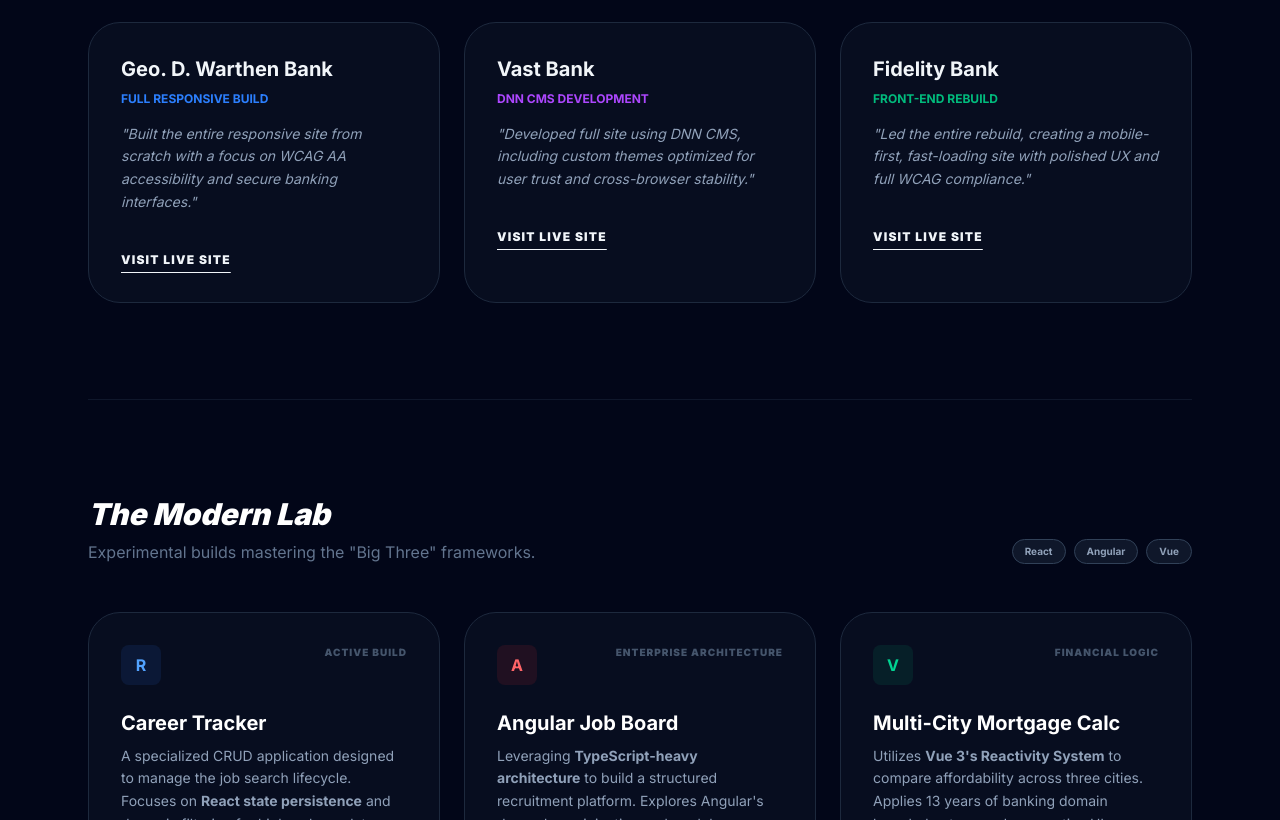
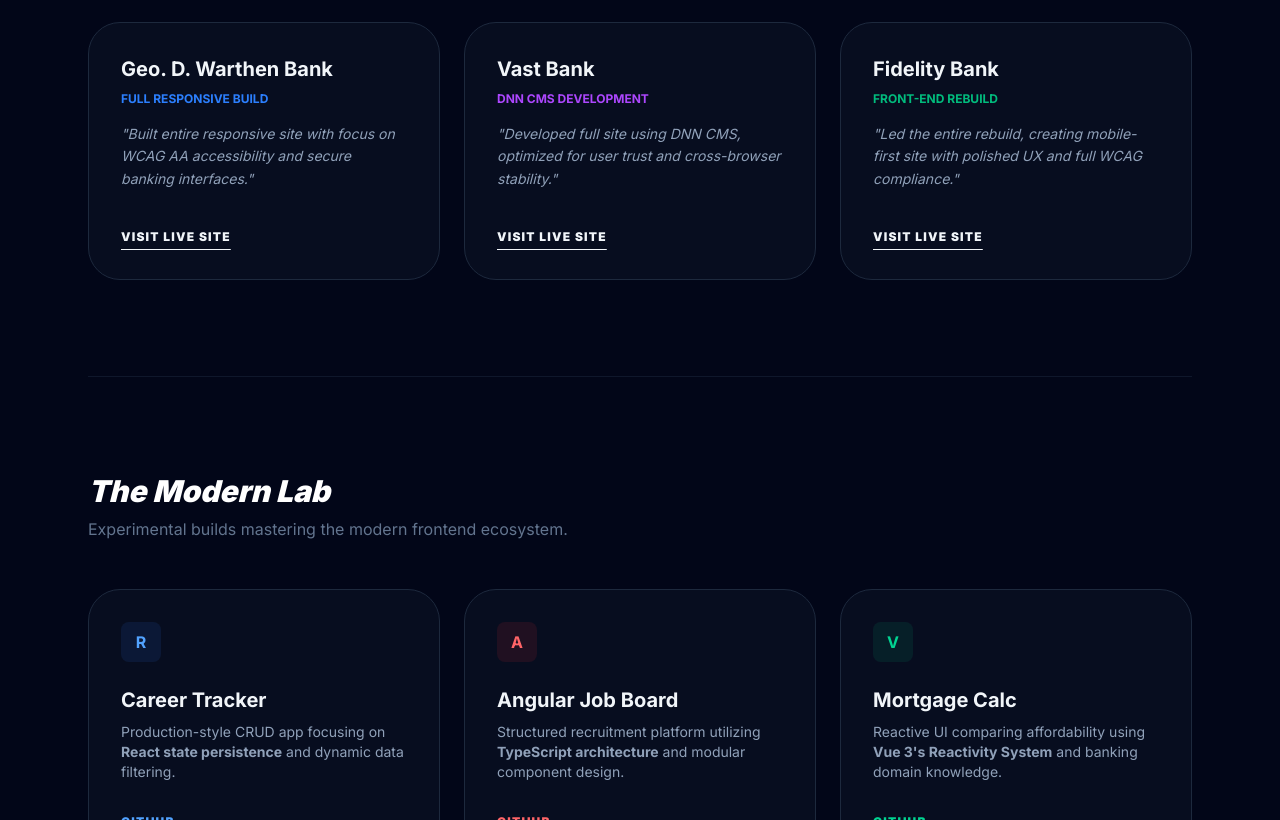
Before and after one commit to Peterbgood/my-portfolio, a Next.js app: page / in a window 1280 px wide. Shown: the part 1980-2800 px from the top of the page. Built offline with nearby package versions, Linux system fonts and the light colour scheme.

Commit message:
update to linkedin

```diff
--- a/app/page.tsx
+++ b/app/page.tsx
@@ -1,9 +1,13 @@
+"use client";
+
 import React from 'react';
 
 export default function Portfolio() {
   // Logic to handle the sub-folder path for GitHub Pages vs Local Dev
   const isProd = process.env.NODE_ENV === 'production';
   const bPath = isProd ? '/my-portfolio' : '';
+
+  const linkedInUrl = "https://www.linkedin.com/in/peter-good/";
 
   return (
     <div className="min-h-screen bg-slate-950 text-slate-100 selection:bg-blue-500/30 font-sans scroll-smooth">
@@ -18,7 +22,7 @@
         <div className="max-w-6xl mx-auto px-6 h-20 flex items-center justify-between">
           <div className="flex items-center gap-2">
             <div className="w-8 h-8 bg-blue-600 rounded-lg flex items-center justify-center font-bold text-white italic shadow-lg shadow-blue-500/20">P</div>
-            <span className="font-bold tracking-tight text-lg">PETER GOOD</span>
+            <span className="font-bold tracking-tight text-lg uppercase tracking-wider">Peter Good</span>
           </div>
 
           <div className="flex items-center gap-4 md:gap-8">
@@ -32,7 +36,7 @@
               <a href="https://github.com/Peterbgood" target="_blank" rel="noopener noreferrer" className="text-slate-400 hover:text-white transition">
                 <svg className="w-5 h-5" fill="currentColor" viewBox="0 0 24 24"><path d="M12 0c-6.626 0-12 5.373-12 12 0 5.302 3.438 9.8 8.207 11.387.599.111.793-.261.793-.577v-2.234c-3.338.726-4.033-1.416-4.033-1.416-.546-1.387-1.333-1.756-1.333-1.756-1.089-.745.083-.729.083-.729 1.205.084 1.839 1.237 1.839 1.237 1.07 1.834 2.807 1.304 3.492.997.107-.775.418-1.305.762-1.604-2.665-.305-5.467-1.334-5.467-5.931 0-1.311.469-2.381 1.236-3.221-.124-.303-.535-1.524.117-3.176 0 0 1.008-.322 3.301 1.23.957-.266 1.983-.399 3.003-.404 1.02.005 2.047.138 3.006.404 2.291-1.552 3.297-1.23 3.297-1.23.653 1.653.242 2.874.118 3.176.77.84 1.235 1.911 1.235 3.221 0 4.609-2.807 5.624-5.479 5.921.43.372.823 1.102.823 2.222v3.293c0 .319.192.694.801.576 4.765-1.589 8.199-6.086 8.199-11.386 0-6.627-5.373-12-12-12z"/></svg>
               </a>
-              <a href="https://www.linkedin.com/in/peter-good/" target="_blank" rel="noopener noreferrer" className="text-slate-400 hover:text-white transition">
+              <a href={linkedInUrl} target="_blank" rel="noopener noreferrer" className="text-slate-400 hover:text-white transition">
                 <svg className="w-5 h-5" fill="currentColor" viewBox="0 0 24 24"><path d="M19 0h-14c-2.761 0-5 2.239-5 5v14c0 2.761 2.239 5 5 5h14c2.762 0 5-2.239 5-5v-14c0-2.761-2.238-5-5-5zm-11 19h-3v-11h3v11zm-1.5-12.268c-.966 0-1.75-.79-1.75-1.764s.784-1.764 1.75-1.764 1.75.79 1.75 1.764-.783 1.764-1.75 1.764zm13.5 12.268h-3v-5.604c0-3.368-4-3.113-4 0v5.604h-3v-11h3v1.765c1.396-2.586 7-2.777 7 2.476v6.759z"/></svg>
               </a>
             </div>
@@ -55,13 +59,14 @@
               13 years delivering secure, accessible web platforms for financial institutions.
             </p>
             <div className="flex flex-wrap justify-center md:justify-start gap-4">
-               <a href="mailto:peterwgood@gmail.com" className="bg-blue-600 px-8 py-4 rounded-2xl font-bold hover:bg-blue-500 transition shadow-xl shadow-blue-500/20">
+               <a href={linkedInUrl} target="_blank" rel="noopener noreferrer" className="bg-blue-600 px-8 py-4 rounded-2xl font-bold hover:bg-blue-500 transition shadow-xl shadow-blue-500/20 text-white">
                   Let's Connect
                </a>
               <a
                 href={`${bPath}/Peter_Good_Frontend_Portfolio.pdf`}
                 target="_blank"
-  className="px-8 py-4 bg-slate-900 border border-slate-800 rounded-2xl font-bold hover:bg-slate-800 transition"
+                rel="noreferrer"
+                className="px-8 py-4 bg-slate-900 border border-slate-800 rounded-2xl font-bold hover:bg-slate-800 transition text-slate-100"
               >
                 Resume PDF
               </a>
@@ -71,7 +76,7 @@
           <div className="relative group">
             <div className="absolute -inset-1 bg-gradient-to-tr from-blue-600 to-purple-600 rounded-[2rem] blur opacity-25 group-hover:opacity-50 transition duration-1000"></div>
             <div className="relative w-72 h-72 md:w-96 md:h-96 rounded-[2rem] overflow-hidden border border-slate-800 bg-slate-900 shadow-2xl">
-              <img src={`${bPath}/peter.PNG`} alt="Peter" />
+              <img src={`${bPath}/peter.PNG`} alt="Peter Good" className="w-full h-full object-cover" />
             </div>
           </div>
         </section>
@@ -95,7 +100,6 @@
         <section id="timeline" className="py-24 border-t border-slate-900">
           <h2 className="text-3xl font-black mb-16 text-center italic">The Career Arc</h2>
           <div className="max-w-3xl mx-auto space-y-12">
-
             <div className="flex gap-6 group">
               <div className="flex flex-col items-center">
                 <div className="w-4 h-4 rounded-full bg-blue-500 shadow-[0_0_15px_#3b82f6]"></div>
@@ -105,7 +109,7 @@
                 <h4 className="text-xl font-bold text-white">Modern Lab Mastery</h4>
                 <p className="text-blue-500 text-sm font-bold mb-3 uppercase tracking-wider">Present • Advanced Engineering</p>
                 <p className="text-slate-400 text-sm leading-relaxed">
-      Mastering the <strong>"Big Three" (React, Angular, Vue 3)</strong> using <strong>Vite and TypeScript</strong>. Applying a decade of institutional logic to modern, component-driven architecture and high-performance build toolchains.
+                  Mastering <strong>React, Angular, and Vue 3</strong> using <strong>Vite and TypeScript</strong>. Applying institutional logic to modern, component-driven architecture.
                 </p>
               </div>
             </div>
@@ -119,7 +123,7 @@
                 <h4 className="text-xl font-bold text-white">Web Developer — FIS</h4>
                 <p className="text-slate-500 text-sm font-bold mb-3 uppercase tracking-wider">2012 — 2026</p>
                 <p className="text-slate-400 text-sm leading-relaxed">
-                  The backbone of my career. Built and maintained 50+ custom sites for banks and credit unions using <strong>DNN CMS</strong>. Specialized in WCAG accessibility and secure UI lifecycle management.
+                  Architected 50+ responsive platforms for banks nationwide. Specialized in <strong>WCAG accessibility</strong> and secure UI system lifecycle management.
                 </p>
               </div>
             </div>
@@ -127,13 +131,12 @@
             <div className="flex gap-6 group">
               <div className="flex flex-col items-center">
                 <div className="w-4 h-4 rounded-full bg-slate-800"></div>
-                <div className="w-0.5 h-full bg-transparent"></div>
               </div>
               <div className="pb-4">
                 <h4 className="text-xl font-bold text-white">Account Manager — FIS</h4>
                 <p className="text-slate-500 text-sm font-bold mb-3 uppercase tracking-wider">2006 — 2012</p>
                 <p className="text-slate-400 text-sm leading-relaxed">
-                  Developed enterprise communication skills and SLA management. This foundation ensures my code is always built with <strong>client goals and business logic</strong> first.
+                  Foundation in technical relationships and SLA management, ensuring all code aligns with <strong>business logic and user goals</strong>.
                 </p>
               </div>
             </div>
@@ -144,111 +147,70 @@
         <section id="work" className="py-24 border-t border-slate-900">
           <h2 className="text-3xl font-black mb-12">Institutional Proof</h2>
           <div className="grid md:grid-cols-3 gap-6">
-
-            <div className="bg-slate-900/40 border border-slate-800 rounded-[2rem] overflow-hidden hover:border-blue-500/40 transition-all">
-              <div className="p-8">
+            <div className="bg-slate-900/40 border border-slate-800 rounded-[2rem] overflow-hidden hover:border-blue-500/40 transition-all p-8">
                 <h3 className="text-xl font-bold mb-2">Geo. D. Warthen Bank</h3>
                 <p className="text-xs text-blue-500 font-bold mb-4 uppercase">Full Responsive Build</p>
-                <p className="text-sm text-slate-400 mb-8 leading-relaxed italic">
-                  "Built the entire responsive site from scratch with a focus on WCAG AA accessibility and secure banking interfaces."
-                </p>
-                <a href="https://www.gdwbank.com/" target="_blank" className="text-xs font-black uppercase tracking-widest hover:text-blue-400 transition underline underline-offset-8">Visit Live Site</a>
+                <p className="text-sm text-slate-400 mb-8 leading-relaxed italic">"Built entire responsive site with focus on WCAG AA accessibility and secure banking interfaces."</p>
+                <a href="https://www.gdwbank.com/" target="_blank" rel="noreferrer" className="text-xs font-black uppercase tracking-widest hover:text-blue-400 transition underline underline-offset-8">Visit Live Site</a>
+            </div>
+
+            <div className="bg-slate-900/40 border border-slate-800 rounded-[2rem] overflow-hidden hover:border-purple-500/40 transition-all p-8">
+                <h3 className="text-xl font-bold mb-2">Vast Bank</h3>
+                <p className="text-xs text-purple-500 font-bold mb-4 uppercase">DNN CMS Development</p>
+                <p className="text-sm text-slate-400 mb-8 leading-relaxed italic">"Developed full site using DNN CMS, optimized for user trust and cross-browser stability."</p>
+                <a href="https://www.vast.bank" target="_blank" rel="noreferrer" className="text-xs font-black uppercase tracking-widest hover:text-purple-400 transition underline underline-offset-8">Visit Live Site</a>
+            </div>
+
+            <div className="bg-slate-900/40 border border-slate-800 rounded-[2rem] overflow-hidden hover:border-emerald-500/40 transition-all p-8">
+                <h3 className="text-xl font-bold mb-2">Fidelity Bank</h3>
+                <p className="text-xs text-emerald-500 font-bold mb-4 uppercase">Front-end Rebuild</p>
+                <p className="text-sm text-slate-400 mb-8 leading-relaxed italic">"Led the entire rebuild, creating mobile-first site with polished UX and full WCAG compliance."</p>
+                <a href="http://www.fbot.com" target="_blank" rel="noreferrer" className="text-xs font-black uppercase tracking-widest hover:text-emerald-400 transition underline underline-offset-8">Visit Live Site</a>
+            </div>
+          </div>
+        </section>
+
+        {/* MODERN LAB */}
+        <section id="lab" className="py-24 border-t border-slate-900">
+          <div className="flex flex-col md:flex-row justify-between items-end mb-12 gap-4">
+            <div>
+              <h2 className="text-3xl font-black italic text-white">The Modern Lab</h2>
+              <p className="text-slate-500 mt-2">Experimental builds mastering the modern frontend ecosystem.</p>
             </div>
           </div>
 
-            <div className="bg-slate-900/40 border border-slate-800 rounded-[2rem] overflow-hidden hover:border-purple-500/40 transition-all">
-              <div className="p-8">
-                <h3 className="text-xl font-bold mb-2">Vast Bank</h3>
-                <p className="text-xs text-purple-500 font-bold mb-4 uppercase">DNN CMS Development</p>
-                <p className="text-sm text-slate-400 mb-8 leading-relaxed italic">
-                  "Developed full site using DNN CMS, including custom themes optimized for user trust and cross-browser stability."
-                </p>
-                <a href="https://www.vast.bank" target="_blank" className="text-xs font-black uppercase tracking-widest hover:text-purple-400 transition underline underline-offset-8">Visit Live Site</a>
+          <div className="grid md:grid-cols-3 gap-6">
+            <div className="group bg-slate-900/40 border border-slate-800 p-8 rounded-[2rem] hover:border-blue-500/50 transition-all">
+              <div className="w-10 h-10 bg-blue-500/10 rounded-lg flex items-center justify-center text-blue-400 font-bold mb-6">R</div>
+              <h3 className="text-xl font-bold mb-2">Career Tracker</h3>
+              <p className="text-sm text-slate-400 mb-8">Production-style CRUD app focusing on <strong>React state persistence</strong> and dynamic data filtering.</p>
+              <div className="flex gap-4">
+                <a href="https://github.com/Peterbgood/Career-Tracker" target="_blank" rel="noreferrer" className="text-xs font-black uppercase tracking-widest text-blue-400">GitHub</a>
               </div>
             </div>
 
-            <div className="bg-slate-900/40 border border-slate-800 rounded-[2rem] overflow-hidden hover:border-emerald-500/40 transition-all">
-              <div className="p-8">
-                <h3 className="text-xl font-bold mb-2">Fidelity Bank</h3>
-                <p className="text-xs text-emerald-500 font-bold mb-4 uppercase">Front-end Rebuild</p>
-                <p className="text-sm text-slate-400 mb-8 leading-relaxed italic">
-                  "Led the entire rebuild, creating a mobile-first, fast-loading site with polished UX and full WCAG compliance."
-                </p>
-                <a href="http://www.fbot.com" target="_blank" className="text-xs font-black uppercase tracking-widest hover:text-emerald-400 transition underline underline-offset-8">Visit Live Site</a>
+            <div className="group bg-slate-900/40 border border-slate-800 p-8 rounded-[2rem] hover:border-red-500/50 transition-all">
+              <div className="w-10 h-10 bg-red-500/10 rounded-lg flex items-center justify-center text-red-400 font-bold mb-6">A</div>
+              <h3 className="text-xl font-bold mb-2">Angular Job Board</h3>
+              <p className="text-sm text-slate-400 mb-8">Structured recruitment platform utilizing <strong>TypeScript architecture</strong> and modular component design.</p>
+              <div className="flex gap-4">
+                <a href="https://github.com/Peterbgood/angular-job-board" target="_blank" rel="noreferrer" className="text-xs font-black uppercase tracking-widest text-red-400">GitHub</a>
+              </div>
+            </div>
+
+            <div className="group bg-slate-900/40 border border-slate-800 p-8 rounded-[2rem] hover:border-emerald-500/50 transition-all">
+              <div className="w-10 h-10 bg-emerald-500/10 rounded-lg flex items-center justify-center text-emerald-400 font-bold mb-6">V</div>
+              <h3 className="text-xl font-bold mb-2">Mortgage Calc</h3>
+              <p className="text-sm text-slate-400 mb-8">Reactive UI comparing affordability using <strong>Vue 3's Reactivity System</strong> and banking domain knowledge.</p>
+              <div className="flex gap-4">
+                <a href="https://github.com/Peterbgood/mortgage-calc" target="_blank" rel="noreferrer" className="text-xs font-black uppercase tracking-widest text-emerald-400">GitHub</a>
               </div>
             </div>
           </div>
         </section>
 
-        {/* THE MODERN LAB */}
-<section id="lab" className="py-24 border-t border-slate-900">
-  <div className="flex flex-col md:flex-row justify-between items-end mb-12 gap-4">
-    <div>
-      <h2 className="text-3xl font-black italic text-white">The Modern Lab</h2>
-      <p className="text-slate-500 mt-2">Experimental builds mastering the "Big Three" frameworks.</p>
-    </div>
-    <div className="flex gap-2">
-      {['React', 'Angular', 'Vue'].map(tech => (
-        <span key={tech} className="px-3 py-1 bg-slate-800/50 rounded-full text-[10px] font-bold text-slate-400 border border-slate-700">{tech}</span>
-      ))}
-    </div>
-  </div>
-
-  <div className="grid md:grid-cols-3 gap-6">
-
-    {/* PROJECT 1: REACT */}
-    <div className="group bg-slate-900/40 border border-slate-800 p-8 rounded-[2rem] hover:border-blue-500/50 transition-all duration-300">
-      <div className="flex justify-between items-start mb-6">
-        <div className="w-10 h-10 bg-blue-500/10 rounded-lg flex items-center justify-center text-blue-400 font-bold">R</div>
-        <span className="text-[10px] font-black text-slate-600 uppercase tracking-widest">Active Build</span>
-      </div>
-      <h3 className="text-xl font-bold mb-2 text-white">Career Tracker</h3>
-      <p className="text-sm text-slate-400 mb-8 leading-relaxed">
-        A specialized CRUD application designed to manage the job search lifecycle. Focuses on <strong>React state persistence</strong> and dynamic filtering for high-volume data entry.
-      </p>
-      <div className="flex gap-4">
-        <a href="https://github.com/Peterbgood/Career-Tracker" target="_blank" className="text-xs font-black uppercase tracking-widest text-blue-400 hover:text-blue-300 transition">GitHub</a>
-        <a href="https://peterbgood.github.io/Career-Tracker/" target="_blank" className="text-xs font-black uppercase tracking-widest text-white hover:underline">Live Demo</a>
-      </div>
-    </div>
-
-    {/* PROJECT 2: ANGULAR */}
-    <div className="group bg-slate-900/40 border border-slate-800 p-8 rounded-[2rem] hover:border-red-500/50 transition-all duration-300">
-      <div className="flex justify-between items-start mb-6">
-        <div className="w-10 h-10 bg-red-500/10 rounded-lg flex items-center justify-center text-red-400 font-bold">A</div>
-        <span className="text-[10px] font-black text-slate-600 uppercase tracking-widest">Enterprise Architecture</span>
-      </div>
-      <h3 className="text-xl font-bold mb-2 text-white">Angular Job Board</h3>
-      <p className="text-sm text-slate-400 mb-8 leading-relaxed">
-        Leveraging <strong>TypeScript-heavy architecture</strong> to build a structured recruitment platform. Explores Angular's dependency injection and modular component design.
-      </p>
-      <div className="flex gap-4">
-        <a href="https://github.com/Peterbgood/angular-job-board" target="_blank" className="text-xs font-black uppercase tracking-widest text-red-400 hover:text-red-300 transition">GitHub</a>
-        <a href="https://peterbgood.github.io/angular-job-board/" target="_blank" className="text-xs font-black uppercase tracking-widest text-white hover:underline">Live Demo</a>
-      </div>
-    </div>
-
-    {/* PROJECT 3: VUE */}
-    <div className="group bg-slate-900/40 border border-slate-800 p-8 rounded-[2rem] hover:border-emerald-500/50 transition-all duration-300">
-      <div className="flex justify-between items-start mb-6">
-        <div className="w-10 h-10 bg-emerald-500/10 rounded-lg flex items-center justify-center text-emerald-400 font-bold">V</div>
-        <span className="text-[10px] font-black text-slate-600 uppercase tracking-widest">Financial Logic</span>
-      </div>
-      <h3 className="text-xl font-bold mb-2 text-white">Multi-City Mortgage Calc</h3>
-      <p className="text-sm text-slate-400 mb-8 leading-relaxed">
-        Utilizes <strong>Vue 3's Reactivity System</strong> to compare affordability across three cities. Applies 13 years of banking domain knowledge to a modern reactive UI.
-      </p>
-      <div className="flex gap-4">
-        <a href="https://github.com/Peterbgood/mortgage-calc" target="_blank" className="text-xs font-black uppercase tracking-widest text-emerald-400 hover:text-emerald-300 transition">GitHub</a>
-        <a href="https://peterbgood.github.io/mortgage-calc/" target="_blank" className="text-xs font-black uppercase tracking-widest text-white hover:underline">Live Demo</a>
-      </div>
-    </div>
-
-  </div>
-</section>
-
-        {/* EDUCATION & CONTACT */}
-        <section className="py-24 grid md:grid-cols-2 gap-12 items-center border-t border-slate-900">
+        {/* EDUCATION & SECURE LINKEDIN CTA */}
+        <section id="contact" className="py-24 grid md:grid-cols-2 gap-12 items-center border-t border-slate-900">
           <div>
             <h2 className="text-3xl font-black mb-8">Education</h2>
             <div className="space-y-6">
@@ -264,10 +226,16 @@
           </div>
 
           <div className="text-center md:text-right">
-            <h2 className="text-3xl font-black mb-4">Let's Talk.</h2>
-            <p className="text-slate-500 mb-8 italic">Available for remote roles or Knoxville-based opportunities.</p>
-            <a href="mailto:peterwgood@gmail.com" className="text-2xl md:text-4xl font-bold text-white hover:text-blue-500 transition underline underline-offset-[12px] decoration-blue-500/30">
-              peterwgood@gmail.com
+            <h2 className="text-3xl font-black mb-4 italic">Let's Talk.</h2>
+            <p className="text-slate-500 mb-10 italic">Available for remote or Knoxville-based roles.</p>
+
+            <a
+              href={linkedInUrl}
+              target="_blank"
+              rel="noopener noreferrer"
+              className="text-2xl md:text-4xl font-bold text-white hover:text-blue-500 transition underline underline-offset-[12px] decoration-blue-500/30"
+            >
+              Message me on LinkedIn
             </a>
           </div>
         </section>
@@ -276,7 +244,7 @@
 
       <footer className="py-20 text-center border-t border-slate-900/50">
         <p className="text-slate-600 text-[10px] uppercase tracking-[0.3em] font-black">
-          © 2026 Peter Good | Built with Next.js 16 & Tailwind CSS
+          © 2026 Peter Good | Built with React & Tailwind CSS
         </p>
       </footer>
     </div>
```
Lines whose indentation alone changed are shown as unchanged.
